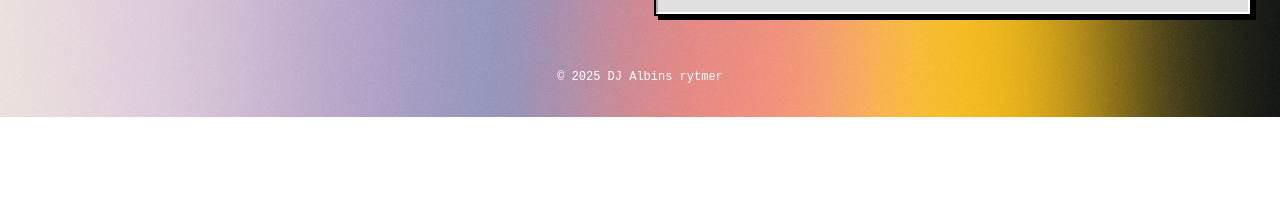
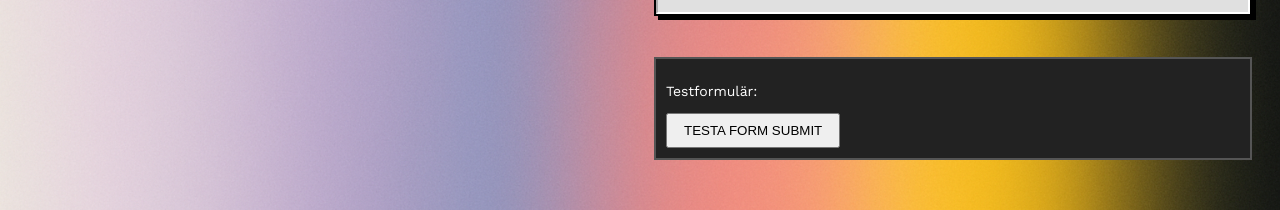
Before and after one commit to Muligatawny/dj_albins_rytmer, a React (Create React App) app: page / in a window 1280 px wide. Shown: the part 959-1169 px from the top of the page. Before the commit the page ends 1076 px from the top, so only its background shows below. Built offline with nearby package versions, Linux system fonts and the light colour scheme.

Commit message:
uppdaterat contact form

```diff
--- a/src/App.js
+++ b/src/App.js
@@ -42,8 +42,27 @@ function App() {
           </Window>
 
           <Window title="CONTACT.DOS">
-            <ContactForm />
-          </Window>
+  <ContactForm />
+</Window>
+
+{/* Testformulär för felsökning */}
+<div
+  style={{
+    marginTop: "20px",
+    padding: "10px",
+    background: "#222",
+    color: "#fff",
+    border: "2px solid #555"
+  }}
+>
+  <p>Testformulär:</p>
+  <form action="https://formsubmit.co/albin.karlens@gmail.com" method="POST">
+    <button type="submit" style={{ padding: "8px 16px", cursor: "pointer" }}>
+      TESTA FORM SUBMIT
+    </button>
+  </form>
+</div>
+
         </div>
       </div>
 
--- a/src/components/ContactForm.js
+++ b/src/components/ContactForm.js
@@ -16,15 +16,13 @@ const ContactForm = () => {
       className="contact-form"
       action="https://formsubmit.co/albin.karlens@gmail.com"
       method="POST"
-      onSubmit={() => setSubmitted(true)}
+      onSubmit={(e) => {
+        setSubmitted(true);
+        e.target.submit();
+      }}
     >
-      {/* Aktiverar CC till Albin J */}
       <input type="hidden" name="_cc" value="nisalbinlarsjohansson@gmail.com" />
-
-      {/* Stänger av captcha */}
       <input type="hidden" name="_captcha" value="false" />
-
-      {/* Skicka besökaren tillbaka till hemsidan efter skickat formulär */}
       <input type="hidden" name="_next" value="https://albinsrytmer.se" />
 
       <label>Namn*</label>
@@ -56,7 +54,7 @@ const ContactForm = () => {
           mixerbord
         </label>
         <label>
-          <input type="checkbox" name="Paket" value="Pris med högtalarsystem" />
+          <input type="checkbox" name="Paket" value="Pris med högtalarsystem" />{" "}
           Jag vill ha pris med högtalarsystem
         </label>
         <label>
@@ -67,7 +65,8 @@ const ContactForm = () => {
       <fieldset>
         <legend>Tillval</legend>
         <label>
-          <input type="checkbox" name="Tillval" value="Rökmaskin" /> Rökmaskin och belysning
+          <input type="checkbox" name="Tillval" value="Rökmaskin" /> Rökmaskin och
+          belysning
         </label>
         <label>
           <input type="checkbox" name="Tillval" value="Musikquiz" /> Musikquiz
```
Also changed, not shown: 2 other files (tests, documents, lock files or other folders).
